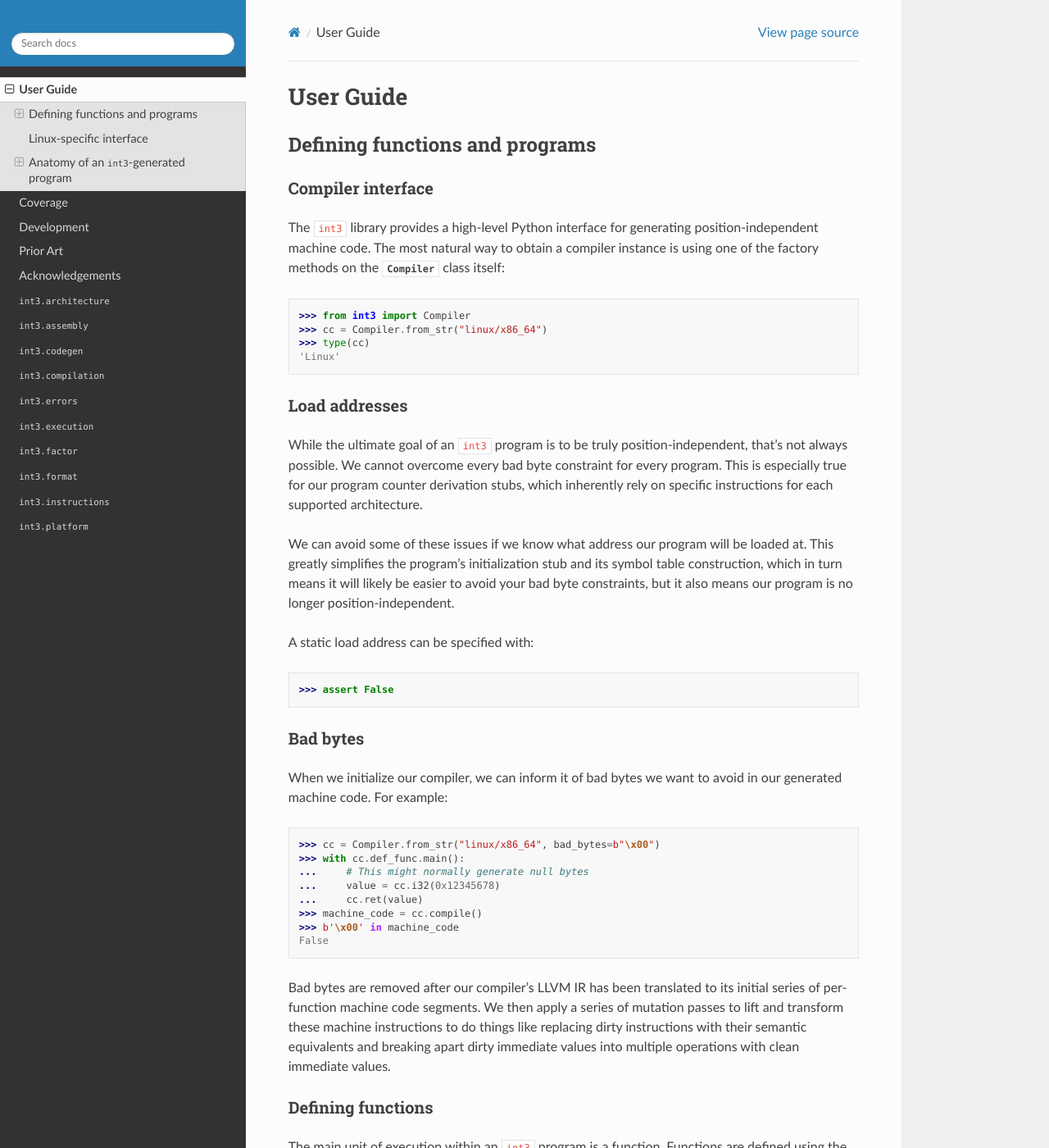
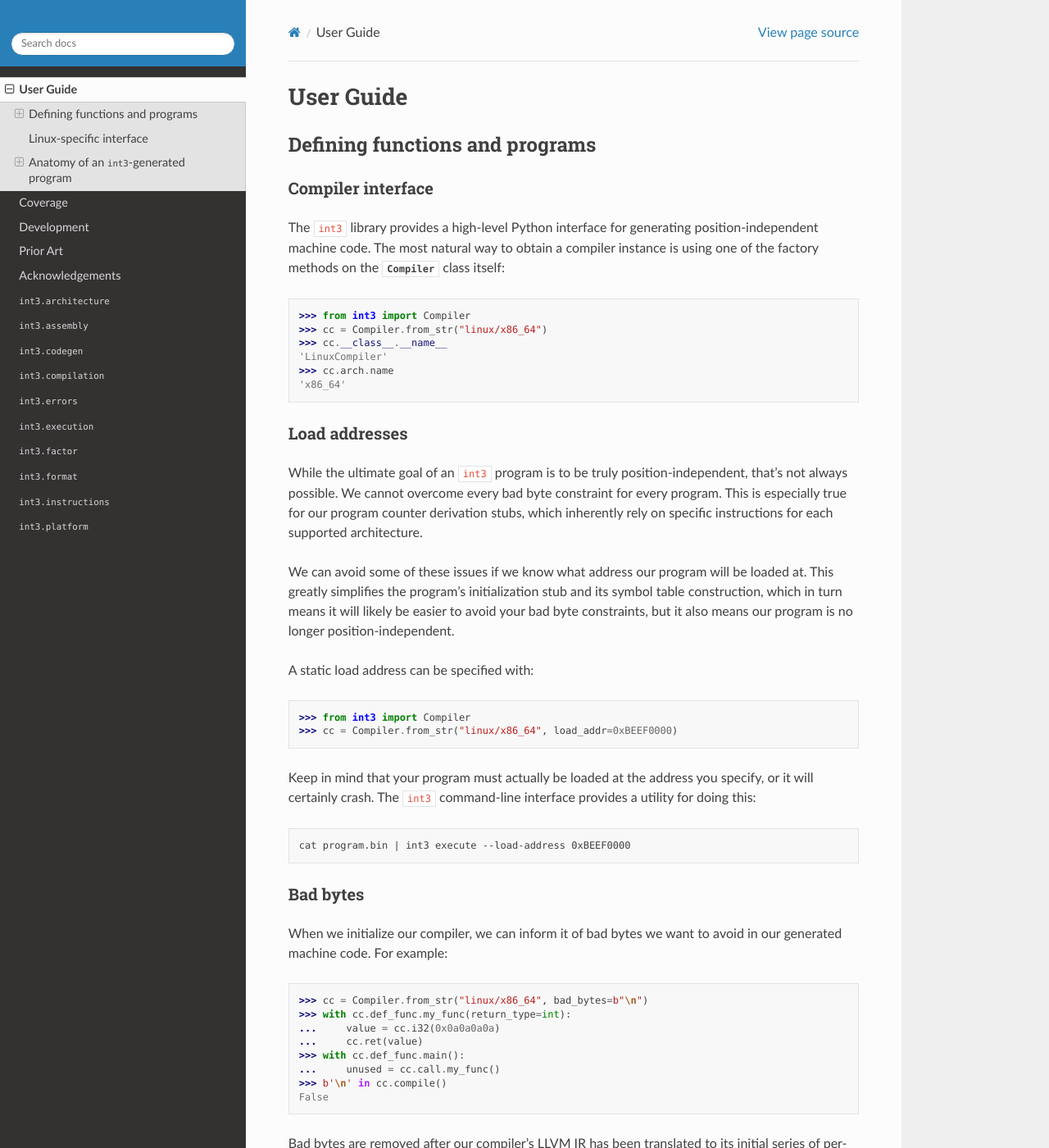
Before and after one commit to welchbj/int3, a Sphinx documentation site: the page built from docs/user_guide.rst, in a window 1280 px wide and 1400 px high. Shown: the whole window at 82% size. Built offline with Sphinx 7.4.7 and the Read the Docs theme 3.1.0, drawn with Linux system fonts in a browser that asks for light colours; some of the changed text lies outside the part shown.

Commit message:
Fix examples and doc references in the first half of user guide

```diff
--- a/docs/user_guide.rst
+++ b/docs/user_guide.rst
@@ -14,8 +14,10 @@ The ``int3`` library provides a high-level Python interface for generating posit
 
     >>> from int3 import Compiler
     >>> cc = Compiler.from_str("linux/x86_64")
-    >>> type(cc)
-    'Linux'
+    >>> cc.__class__.__name__
+    'LinuxCompiler'
+    >>> cc.arch.name
+    'x86_64'
 
 Load addresses
 --------------
@@ -28,7 +30,14 @@ A static load address can be specified with:
 
 .. doctest::
 
-    >>> assert False
+    >>> from int3 import Compiler
+    >>> cc = Compiler.from_str("linux/x86_64", load_addr=0xBEEF0000)
+
+Keep in mind that your program must actually be loaded at the address you specify, or it will certainly crash. The ``int3`` command-line interface provides a utility for doing this:
+
+.. code-block:: bash
+
+    cat program.bin | int3 execute --load-address 0xBEEF0000
 
 Bad bytes
 ---------
@@ -37,21 +46,21 @@ When we initialize our compiler, we can inform it of bad bytes we want to avoid
 
 .. doctest::
 
-    >>> cc = Compiler.from_str("linux/x86_64", bad_bytes=b"\x00")
+    >>> cc = Compiler.from_str("linux/x86_64", bad_bytes=b"\n")
+    >>> with cc.def_func.my_func(return_type=int):
+    ...     value = cc.i32(0x0a0a0a0a)
+    ...     cc.ret(value)
     >>> with cc.def_func.main():
-    ...     # This might normally generate null bytes
-    ...     value = cc.i32(0x12345678)
-    ...     cc.ret(value)
-    >>> machine_code = cc.compile()
-    >>> b'\x00' in machine_code
+    ...     unused = cc.call.my_func()
+    >>> b'\n' in cc.compile()
     False
 
-Bad bytes are removed after our compiler's LLVM IR has been translated to its initial series of per-function machine code segments. We then apply a series of mutation passes to lift and transform these machine instructions to do things like replacing dirty instructions with their semantic equivalents and breaking apart dirty immediate values into multiple operations with clean immediate values.
+Bad bytes are removed after our compiler's LLVM IR has been translated to its initial series of per-function machine code segments. We then apply a series of mutation passes to lift and transform these machine instructions to do things like replacing dirty instructions with their clean semantic equivalents and breaking apart dirty immediate values into multiple operations that use clean immediate values to construct the dirty value at runtime.
 
 Defining functions
 ------------------
 
-The main unit of execution within an ``int3`` program is a function. Functions are defined using the :py:attr:`~int3.Compiler.def_func` attribute as a context manager, with the enclosed scope of that context manager defining the function's body.
+The main unit of execution within an ``int3`` program is a function. Functions are defined using the :py:attr:`~int3.compilation.compiler.Compiler.def_func` attribute as a context manager, with the enclosed scope of that context manager defining the function's body.
 
 The simplest function definition creates a function with no arguments and a void return type:
 
```
